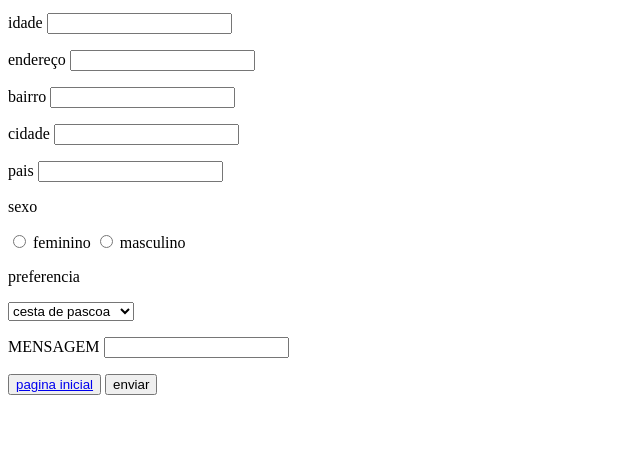
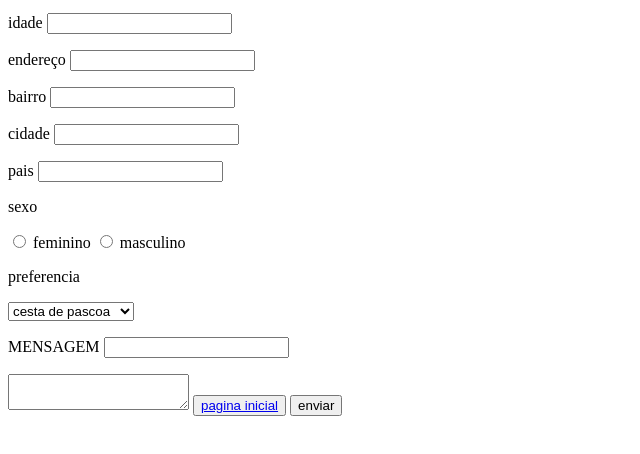
Before and after one commit to nicolassilveriojr/formulario1, a plain HTML site: page formestilizado.html in a window 1280 px wide. Shown: the part 104-558 px from the top of the page, without its empty margins (0-640 px from the left). Drawn offline with Linux system fonts and the light colour scheme.

Commit message:
edxcfvgbhnjmk

```diff
--- a/formestilizado.html
+++ b/formestilizado.html
@@ -32,6 +32,7 @@
             <option value="">relogio do ben 10 </option>
         </select>
         <p>MENSAGEM <input type="text"></p>
+        <textarea name="" id=""></textarea>
         <button><a href="index.html">pagina inicial</a></button>
         <button>enviar
         </button>
```
